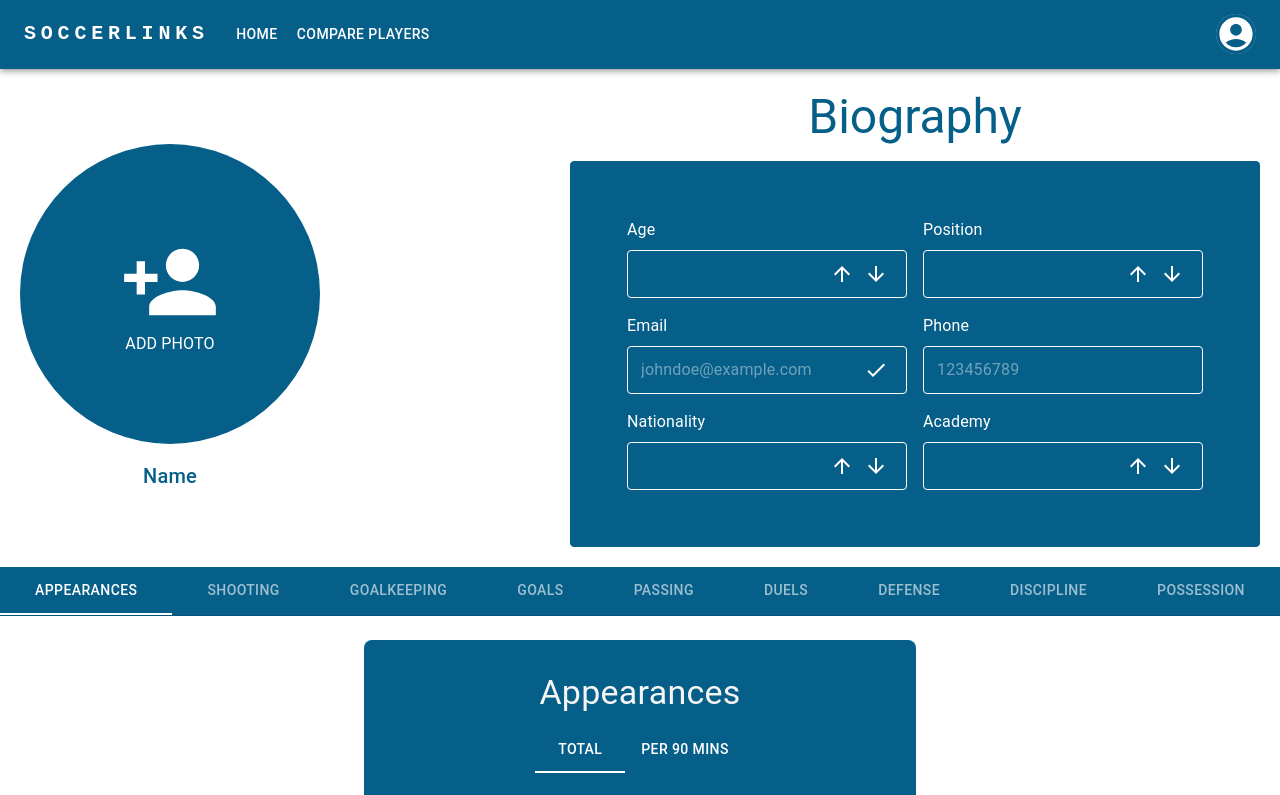
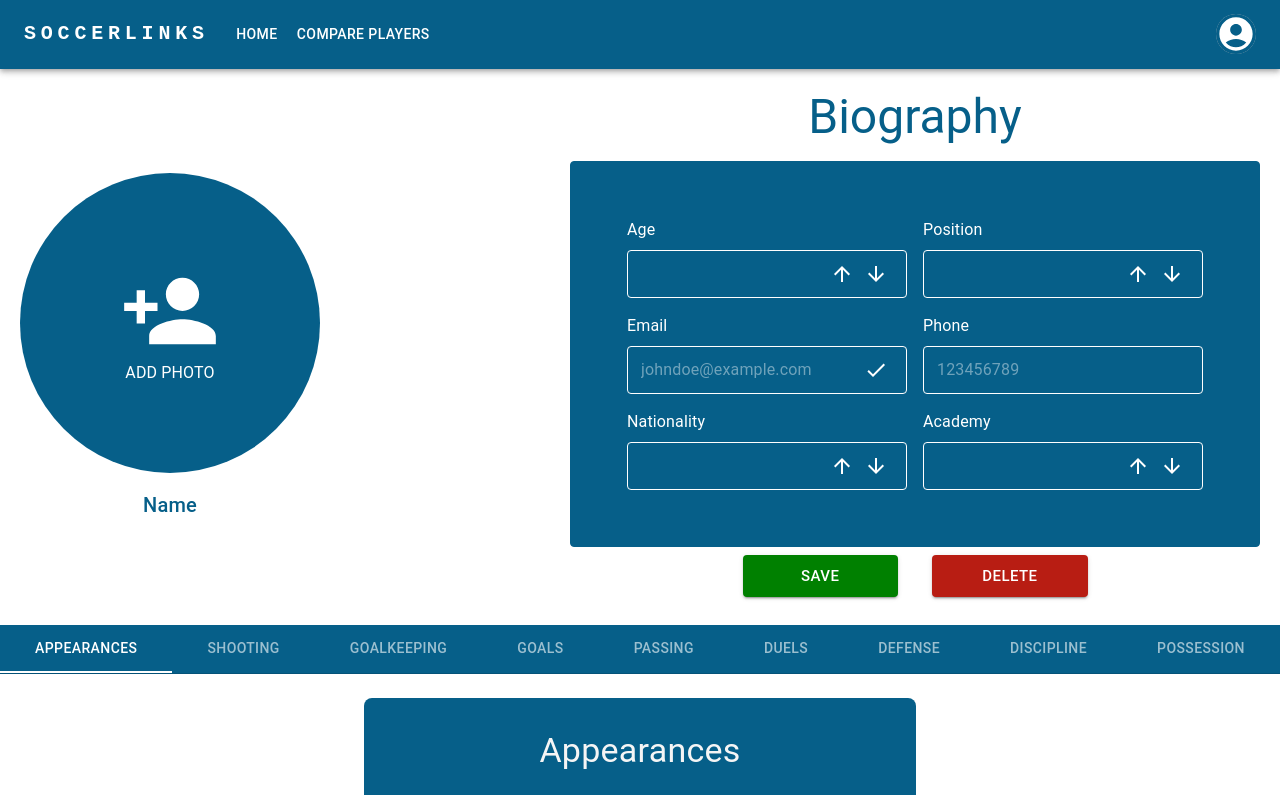
Before and after one commit to asayenju/soccerLink, a React (Create React App) app in the folder frontend/: page / in a window 1280 px wide. Shown: the top 795 px of the page. Built offline with nearby package versions, Linux system fonts and the light colour scheme.

Commit message:
Added save and delete button

```diff
--- a/frontend/src/components/Biography.js
+++ b/frontend/src/components/Biography.js
@@ -57,6 +57,7 @@ const AddPhotoButton = styled(Button)({
 
 const Biography = ({ isForm, name, age, position, email, phonenumber, nationality, academy, formData }) => {
   const [formState, setFormState] = React.useState(formData || {});
+  const [photo, setPhoto] = React.useState(null);
   const fileInputRef = React.useRef(null);
 
   const handleInputChange = (e) => {
@@ -76,8 +77,11 @@ const Biography = ({ isForm, name, age, position, email, phonenumber, nationalit
   const handleFileChange = (e) => {
     const file = e.target.files[0];
     if (file) {
-      console.log('Selected file:', file.name);
-      // Add additional file handling logic here if needed
+      const reader = new FileReader();
+      reader.onload = (event) => {
+        setPhoto(event.target.result);
+      };
+      reader.readAsDataURL(file);
     }
   };
 
@@ -167,8 +171,23 @@ const Biography = ({ isForm, name, age, position, email, phonenumber, nationalit
         marginBottom={{ xs: '20px', sm: 0 }}
       >
         <AddPhotoButton onClick={handlePhotoClick}>
-          <PersonAddIcon sx={{ fontSize: 100 }} />
-          <Typography variant="body1">Add Photo</Typography>
+          {photo ? (
+            <img
+              src={photo}
+              alt="avatar"
+              style={{
+                width: '100%',
+                height: '100%',
+                borderRadius: '50%',
+                objectFit: 'cover',
+              }}
+            />
+          ) : (
+            <>
+              <PersonAddIcon sx={{ fontSize: 100 }} />
+              <Typography variant="body1">Add Photo</Typography>
+            </>
+          )}
         </AddPhotoButton>
         <input
           ref={fileInputRef}
@@ -239,12 +258,51 @@ const Biography = ({ isForm, name, age, position, email, phonenumber, nationalit
                 renderTextField('Academy', 'academy', formState.academy || '', handleInputChange, true)
               ) : (
                 <Typography variant="h6" sx={{ textOverflow: 'ellipsis', overflow: 'hidden' }}>
-                  Academy/School: {academy || 'N/A'}
+                  Academy: {academy || 'N/A'}
                 </Typography>
               )}
             </Grid>
           </Grid>
         </Box>
+        <div
+        style={{
+            display: 'flex',
+            justifyContent: 'space-between', // Evenly space buttons
+            margin: '1vh',
+            width: '50%', // Adjust as needed for overall container width
+            marginLeft: 'auto',
+            marginRight: 'auto', // Center the button group horizontally
+        }}
+        >
+            <Button
+                variant="contained"
+                size="large"
+                sx={{
+                width: '45%', // Width of each button relative to the container
+                backgroundColor: 'green',
+                '&:hover': {
+                  backgroundColor: '#50C878', // Change hover color to light green
+                },
+              }}
+            >
+
+                SAVE
+            </Button>
+            <Button
+                variant="contained"
+                size="large"
+                sx={{
+                width: '45%',
+                backgroundColor: '#B81D13',
+                '&:hover': {
+                    backgroundColor: '#ED4337', // Change hover color to light green
+                },
+                }}
+            >
+                DELETE
+            </Button>
+            </div>
+
       </Box>
     </Box>
   );
```
